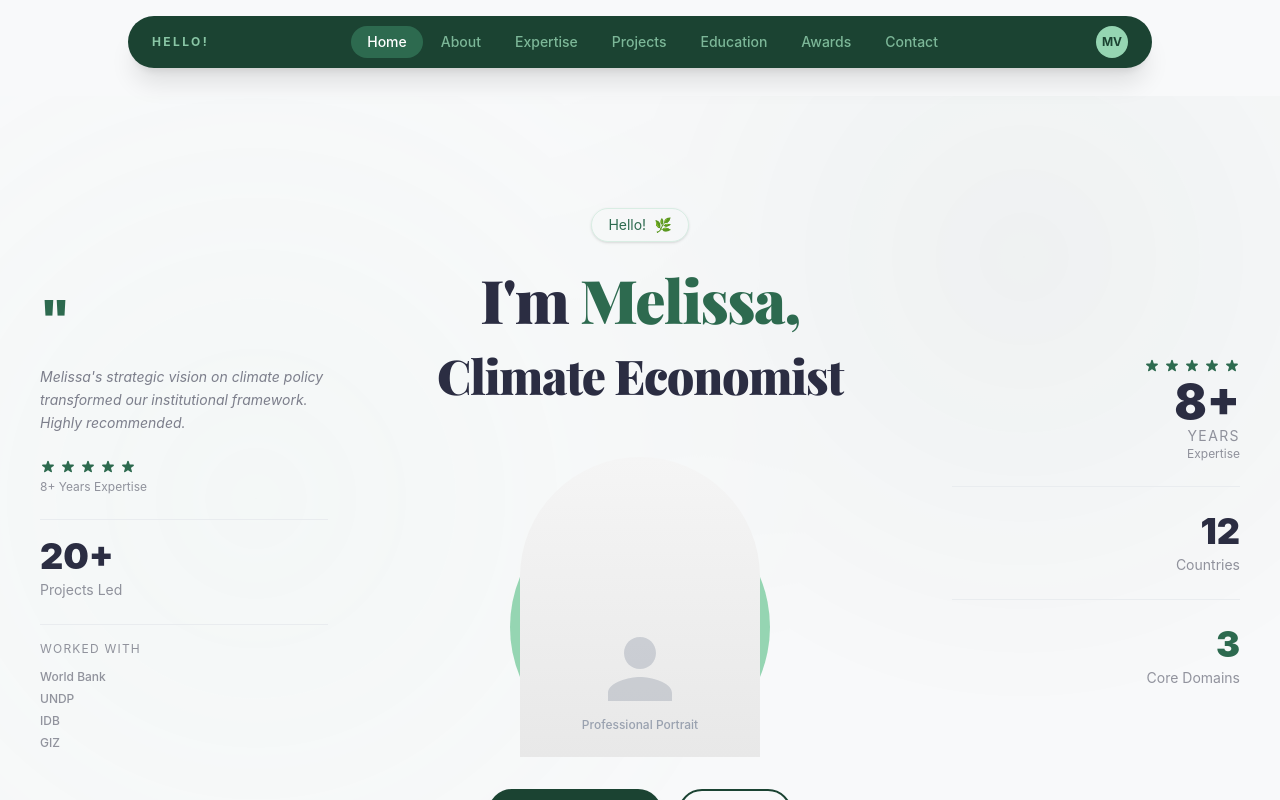
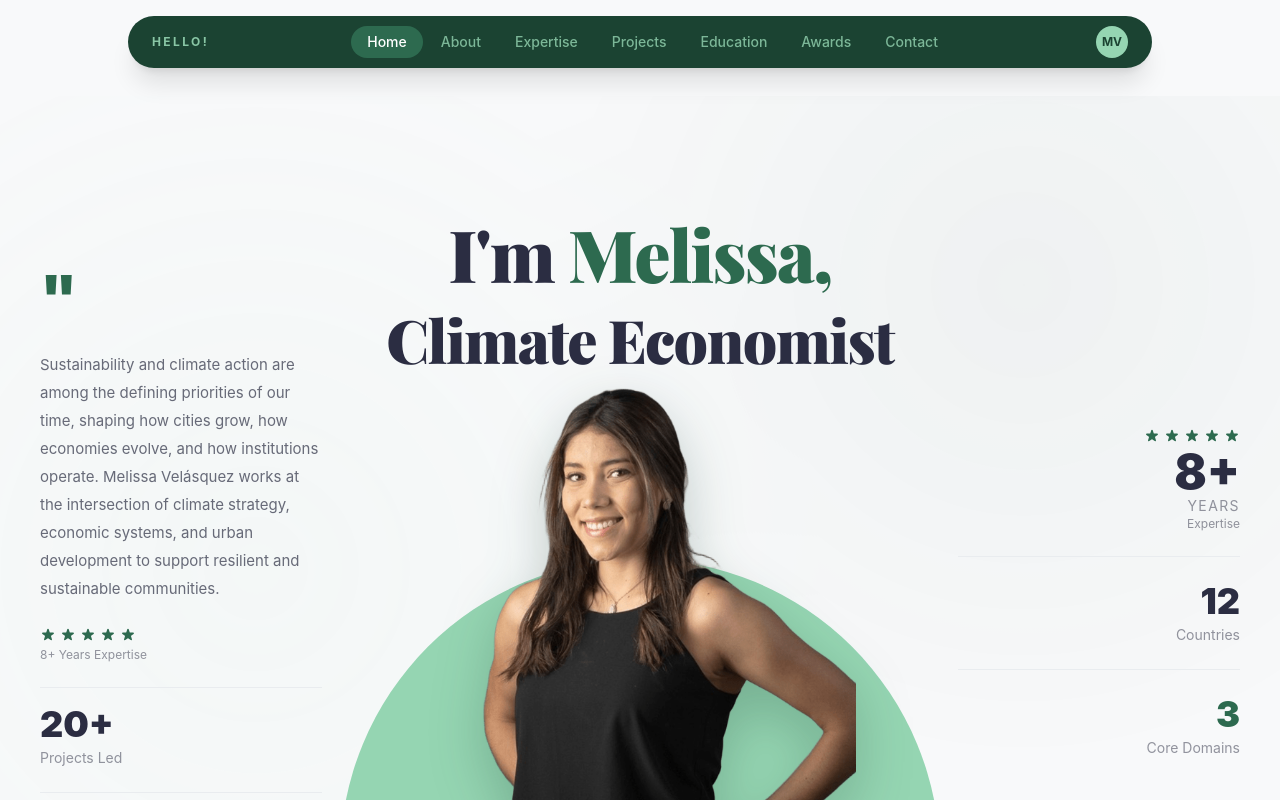
Before and after one commit to Arbriza-Agency/Melissa-Website, a React (Vite) app: page / in a window 1280 px wide. Shown: the top 800 px of the page. Built offline with nearby package versions, Linux system fonts and the light colour scheme; a web font is replaced by a local one.

Commit message:
:lipstick: style: Agregar imagen en home

```diff
--- a/src/pages/Home.jsx
+++ b/src/pages/Home.jsx
@@ -26,15 +26,17 @@ export default function Home() {
         />
 
         <div className="relative z-10 w-full max-w-7xl mx-auto px-10 pt-28 pb-16
-                        grid grid-cols-12 items-center gap-4">
+            grid grid-cols-12 items-center gap-6">
 
           {/* ── LEFT – Testimonial & Stats ── */}
           <div className="col-span-3 space-y-6">
             {/* Quote */}
-            <div className="text-5xl font-black leading-none text-forest">"</div>
-            <p className="text-sm text-dark/60 leading-relaxed italic font-body">
-              Melissa's strategic vision on climate policy transformed our institutional framework.
-              Highly recommended.
+            <div className="text-6xl font-black leading-none text-forest">"</div>
+            <p className="text-sm md:text-[15px] text-dark/70 leading-6 md:leading-7 font-body">
+              Sustainability and climate action are among the defining priorities of our time,
+              shaping how cities grow, how economies evolve, and how institutions operate.
+              Melissa Velásquez works at the intersection of climate strategy, economic systems,
+              and urban development to support resilient and sustainable communities.
             </p>
 
             {/* Stars */}
@@ -65,48 +67,45 @@ export default function Home() {
           {/* ── CENTER – Name + Photo + CTAs ── */}
           <div className="col-span-6 flex flex-col items-center text-center relative">
 
-            {/* Hello badge */}
-            <div className="mb-5 flex items-center gap-2 px-4 py-1.5 rounded-full border border-soft-green/30 text-sm text-forest shadow-sm font-body">
-              <span>Hello!</span>
-              <span>🌿</span>
-            </div>
+
 
             {/* Headline */}
-            <h1 className="text-5xl md:text-6xl font-black leading-tight tracking-tight text-dark mb-2">
+            <h1 className="text-6xl md:text-7xl font-black leading-tight tracking-tight text-dark mb-1">
               I'm <span className="text-forest">Melissa,</span>
             </h1>
-            <h2 className="text-4xl md:text-5xl font-black leading-tight tracking-tight text-dark mb-8">
+            <h2 className="text-5xl md:text-6xl font-black leading-tight tracking-tight text-dark mb-8">
               Climate Economist
             </h2>
 
-            {/* Photo with orange circle */}
-            <div className="relative flex items-end justify-center"
-                 style={{ height: '320px', width: '320px' }}>
-              {/* Orange circle background */}
+            {/* Photo with circle */}
+            <div className="relative flex items-end justify-center overflow-visible"
+                 style={{ height: '500px', width: '660px' }}>
+              {/* Semicircle background */}
               <div
-                className="absolute bottom-0 left-1/2 -translate-x-1/2 rounded-full"
-                style={{ width: '260px', height: '260px', background: '#95D5B2' }}
+                className="absolute bottom-0 left-1/2 -translate-x-1/2"
+                style={{
+                  width: '600px',
+                  height: '350px',
+                  background: '#95D5B2',
+                  borderTopLeftRadius: '500px',
+                  borderTopRightRadius: '500px',
+                }}
               />
-              {/* Portrait container */}
               <div
-                className="relative z-10 rounded-t-full overflow-hidden flex items-end justify-center"
-                style={{
-                  width: '240px',
-                  height: '300px',
-                  background: 'linear-gradient(180deg, #f5f5f5 0%, #e8e8e8 100%)',
-                }}
+                className="relative z-10 flex items-end justify-center -mb-1"
+                style={{ width: '460px', height: '540px' }}
               >
-                <div className="text-center pb-6 text-gray-400">
-                  <svg className="w-20 h-20 mx-auto mb-2 opacity-40" fill="currentColor" viewBox="0 0 24 24">
-                    <path d="M12 12c2.7 0 4.8-2.1 4.8-4.8S14.7 2.4 12 2.4 7.2 4.5 7.2 7.2 9.3 12 12 12zm0 2.4c-3.2 0-9.6 1.6-9.6 4.8v2.4h19.2v-2.4c0-3.2-6.4-4.8-9.6-4.8z" />
-                  </svg>
-                  <p className="text-xs font-medium">Professional Portrait</p>
-                </div>
+                <img
+                  src="/Perfil.png"
+                  alt="Melissa Velásquez portrait"
+                  className="w-full h-full object-contain object-bottom"
+                  style={{ filter: 'drop-shadow(0 20px 26px rgba(27,67,50,0.25))' }}
+                />
               </div>
             </div>
 
             {/* CTA Buttons */}
-            <div className="flex gap-4 mt-8">
+            <div className="flex gap-4 mt-5">
               <Link
                 to="/projects"
                 className="flex items-center gap-2 px-7 py-3 rounded-full font-bold text-white text-sm shadow-lg transition-all hover:scale-105 hover:shadow-xl"
```
Also changed, not shown: public/Perfil.png (added).
